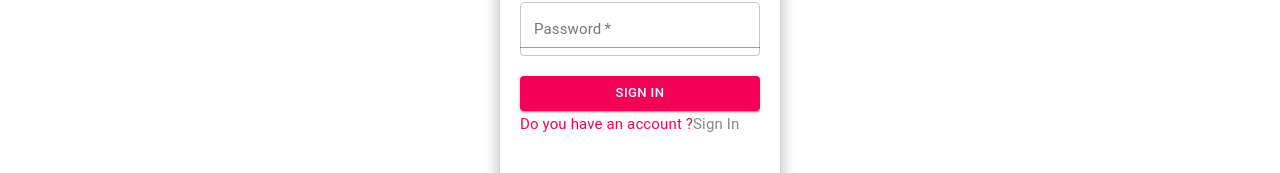
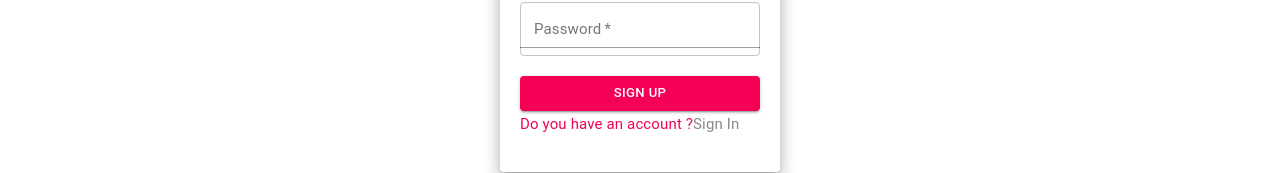
Before and after one commit to ignite71/ProjectConnector, a React (Create React App) app in the folder client/: page /messenger/1 in a window 1280 px wide. Shown: the part 523-696 px from the top of the page. Built offline with nearby package versions, Linux system fonts and the light colour scheme; no server answers.

Commit message:
sign up error

```diff
--- a/client/src/components/auth/signup.jsx
+++ b/client/src/components/auth/signup.jsx
@@ -15,7 +15,7 @@ const useStyles = makeStyles((theme) => ({
 
     paperStyle:
     {   padding :20,
-        height:'80vh',
+        height:'600px',
         width:280,
         margin:"20px auto"},
 
@@ -291,7 +291,7 @@ const handlePassword =(event)=>{
                 <Button type='submit' color='secondary' variant="contained"   className = {classes.btnstyle} fullWidth
                 onClick={()=>PostData()}
                 style={{margin:'20px 20px 0 0 '}}
-                >Sign in</Button>
+                >Sign Up</Button>
                 {/* <Typography >
                      <Link href="#" >
                         Forgot password ?
```
